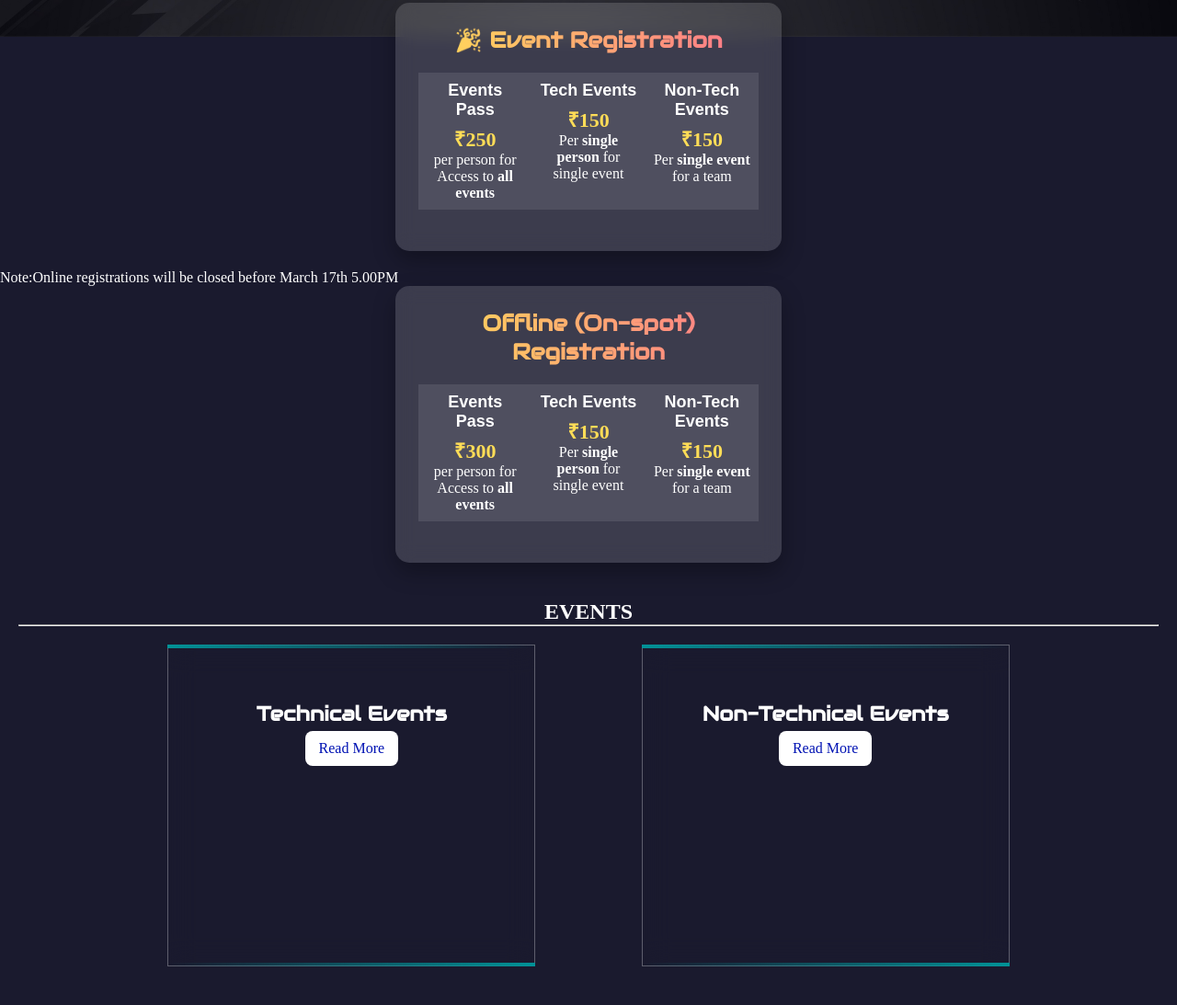
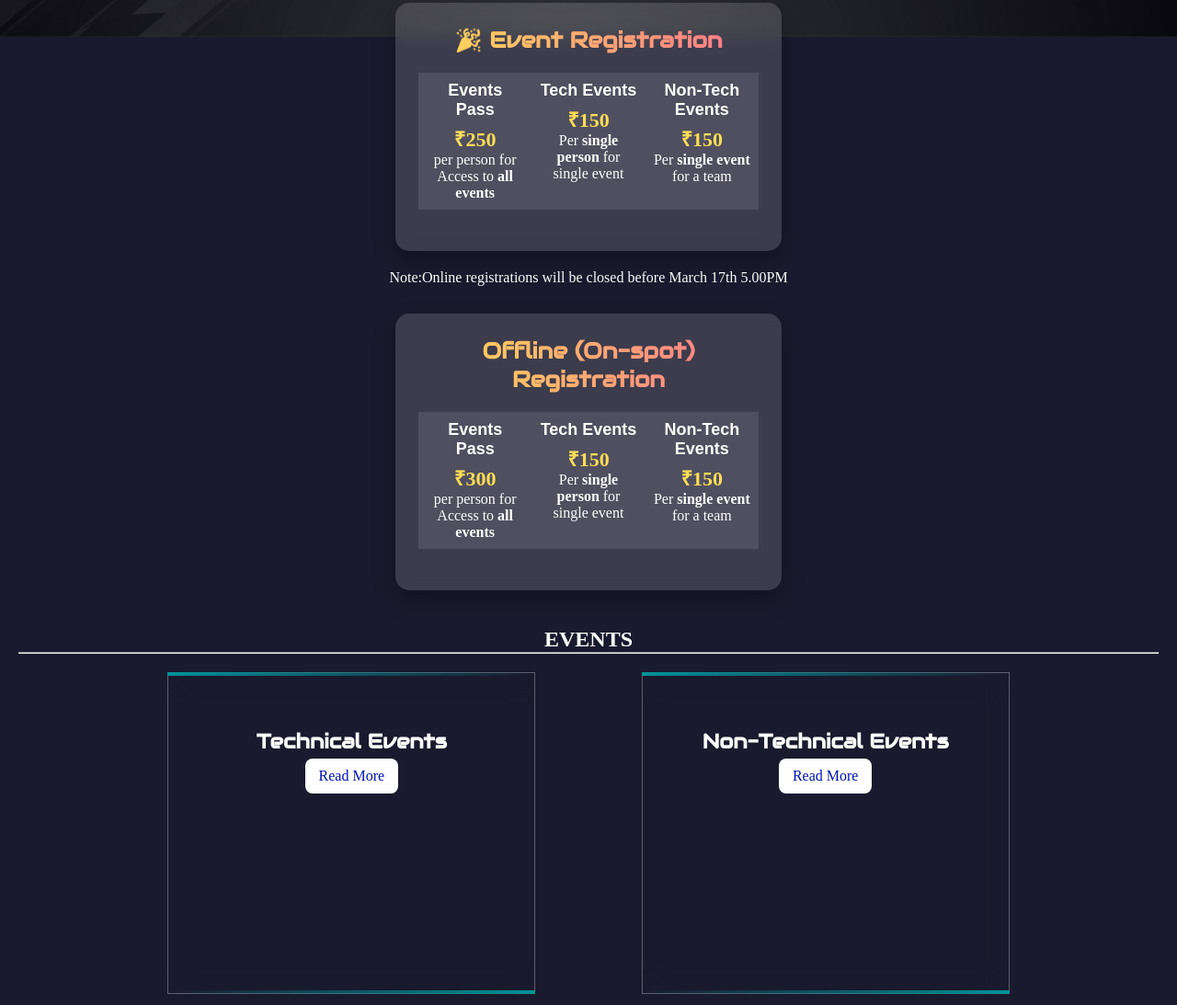
Before and after one commit to ElangoManikandan/phantasm, a website: page public/index.html in a window 1280 px wide. Shown: the part 760-1853 px from the top of the page at 92% size. Drawn offline with Linux system fonts and the light colour scheme; a web font is replaced by a local one.

Commit message:
Update index.html

```diff
--- a/public/index.html
+++ b/public/index.html
@@ -195,7 +195,7 @@ const countdownInterval = setInterval(() => {
     </div>
 </div>
 </div>
-<p>Note:Online registrations will be closed before March 17th 5.00PM</p>
+<p class="p_tag">Note:Online registrations will be closed before March 17th 5.00PM</p>
 <div class="registration-container">
   <div class="registration-card">
    <h2>Offline (On-spot) Registration</h2>
```
